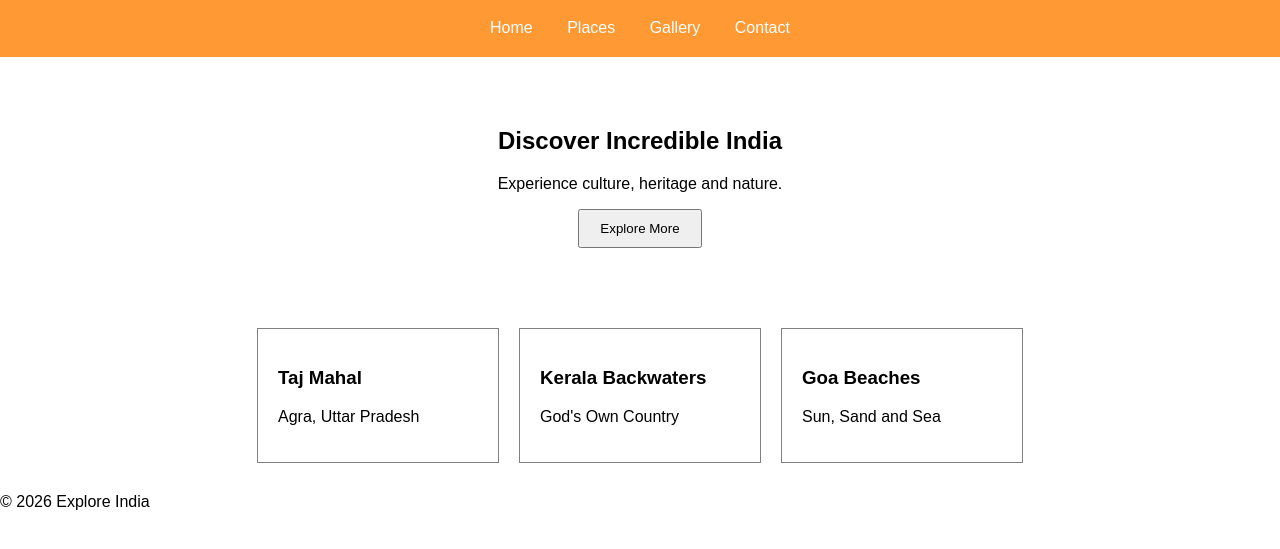
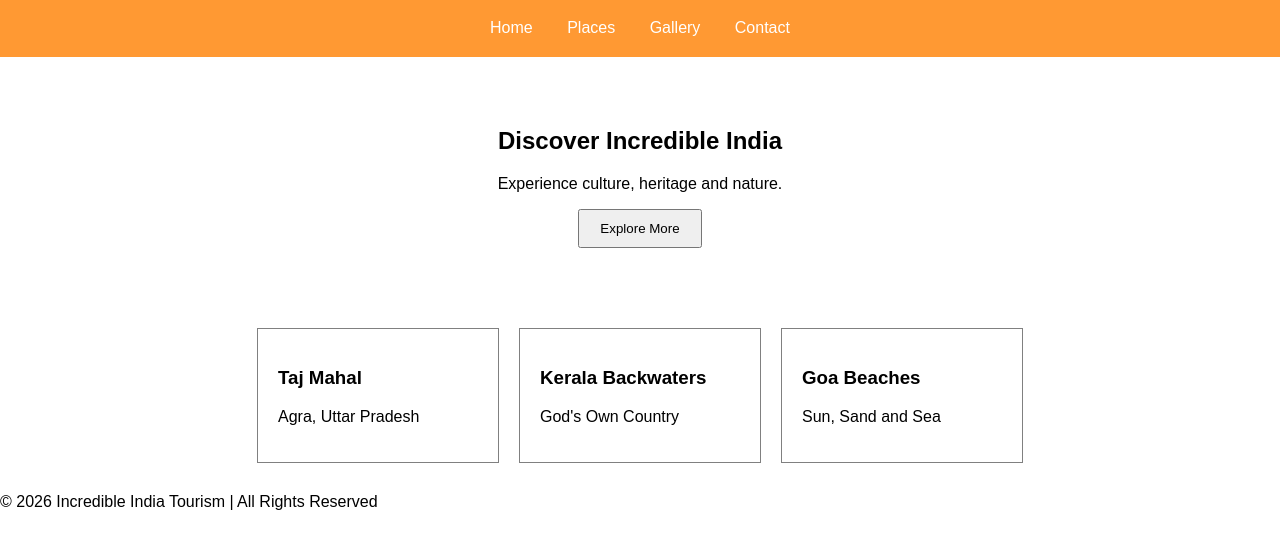
Before and after one commit to Reno07Matthew/travel-india, a plain HTML site: page index.html in a window 1280 px wide. Shown: the part 81-630 px from the top of the page. Drawn offline with Linux system fonts and the light colour scheme.

Commit message:
Feature: Update footer with tourism rights notice

```diff
--- a/index.html
+++ b/index.html
@@ -46,7 +46,7 @@
 </section>
 
 <footer>
-    <p>© 2026 Explore India</p>
+    <p>© 2026 Incredible India Tourism | All Rights Reserved</p>
 </footer>
 
 <script src="./scripts/script.js"></script>
```
